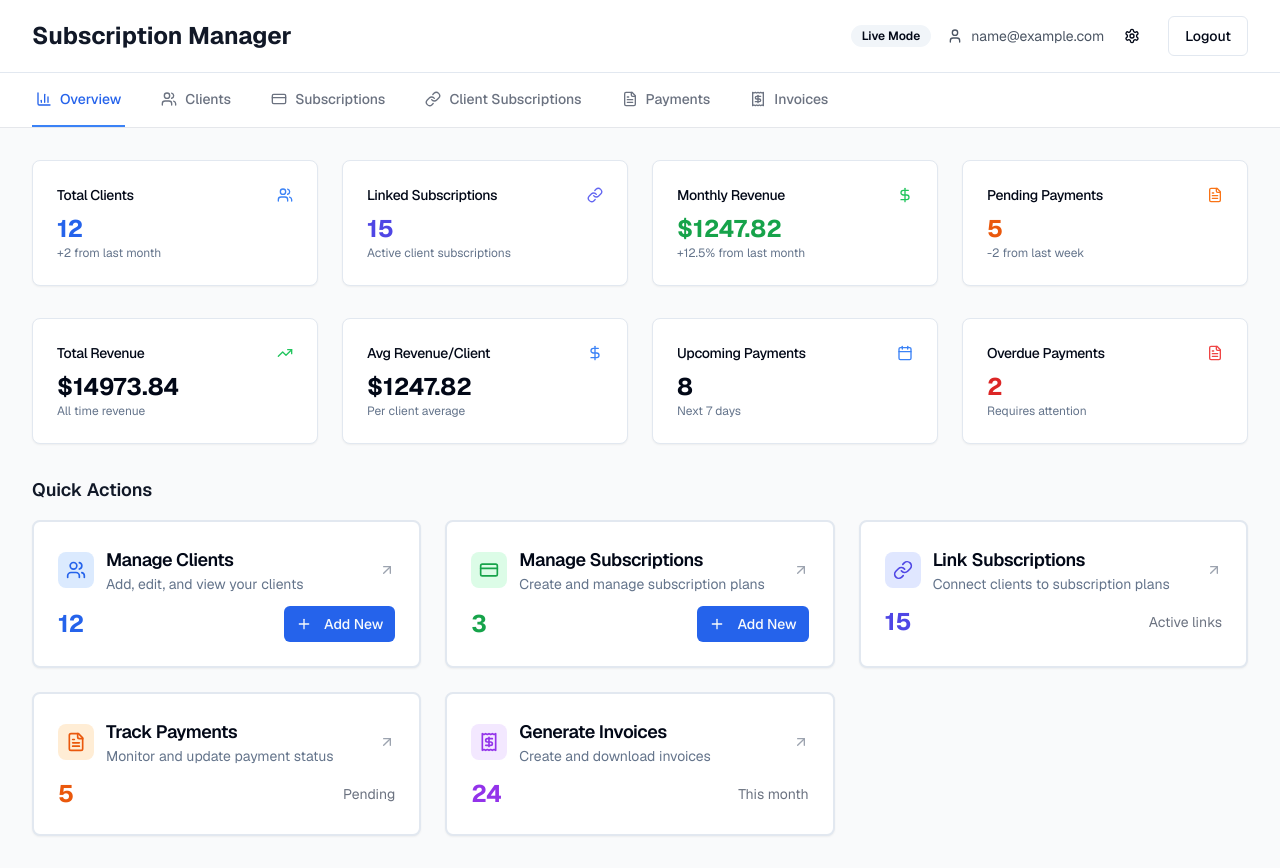
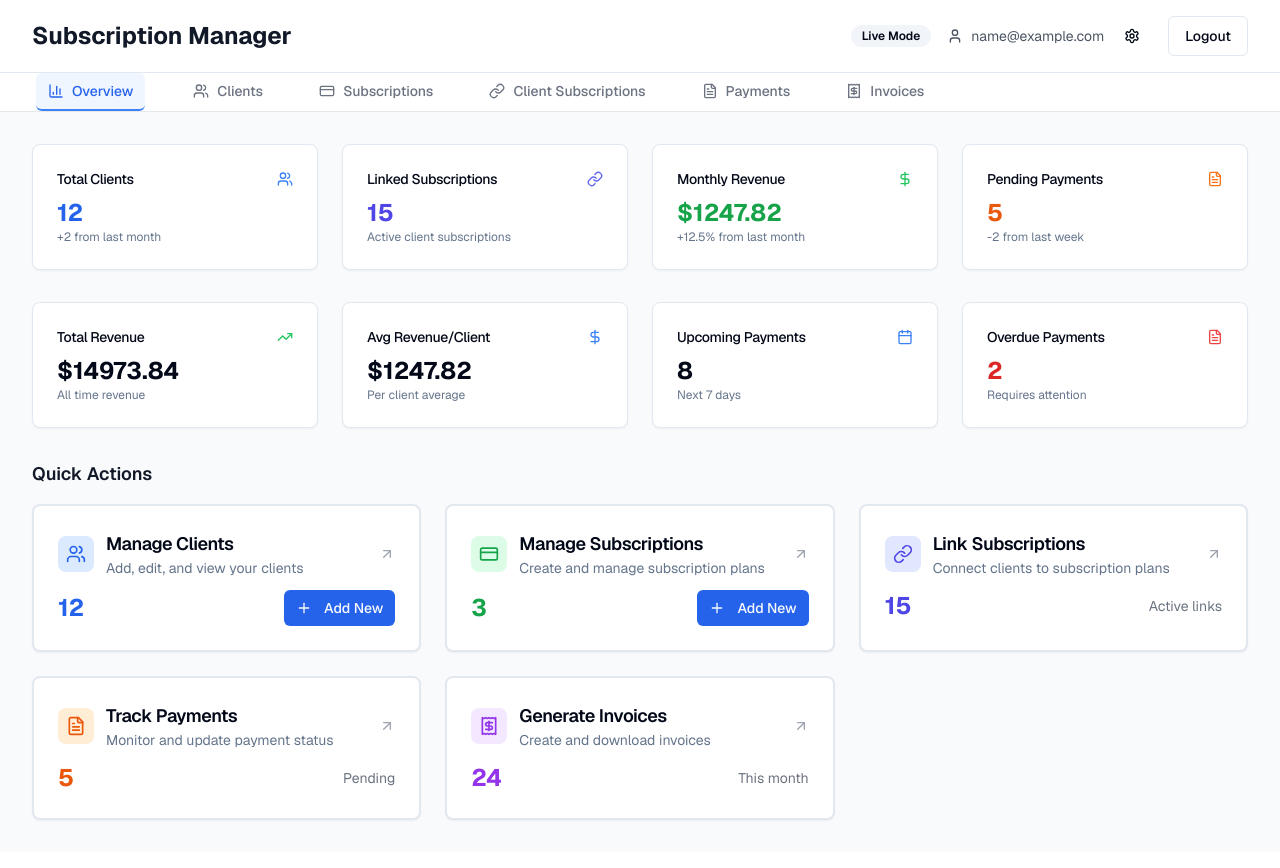
Before and after one commit to DevKabinet/subscription-manager, a Next.js app: page /dashboard in a window 1280 px wide. Built offline with nearby package versions, Linux system fonts and the light colour scheme; sample sign-in values are in the browser's storage.

Commit message:
feat: update navigation with background hover and rounded corners
Remove scale effect and add smooth background transitions.

#VERCEL_SKIP

Co-authored-by: null <153731788+DevKabinet@users.noreply.github.com>

```diff
--- a/app/globals.css
+++ b/app/globals.css
@@ -88,16 +88,16 @@
   }
 }
 
-/* Subtle hover effects */
-.hover-lift {
+/* Subtle hover effects - exclude navigation */
+.hover-lift:not(.nav-item) {
   transition: all 0.2s ease-in-out;
 }
 
-.hover-lift:hover {
+.hover-lift:not(.nav-item):hover {
   transform: translateY(-1px);
   box-shadow: 0 4px 12px rgba(0, 0, 0, 0.1);
 }
 
-.dark .hover-lift:hover {
+.dark .hover-lift:not(.nav-item):hover {
   box-shadow: 0 4px 12px rgba(0, 0, 0, 0.3);
 }
--- a/components/dashboard-nav.tsx
+++ b/components/dashboard-nav.tsx
@@ -29,10 +29,10 @@ export function DashboardNav() {
                 key={item.name}
                 href={item.href}
                 className={cn(
-                  "flex items-center gap-2 py-4 px-1 border-b-2 font-medium text-sm transition-colors hover-lift",
+                  "flex items-center gap-2 py-2 px-3 mx-1 border-b-2 font-medium text-sm transition-all duration-200 rounded-md",
                   isActive
-                    ? "border-blue-500 text-blue-600"
-                    : "border-transparent text-gray-500 hover:text-gray-700 hover:border-gray-300",
+                    ? "border-blue-500 text-blue-600 bg-blue-50"
+                    : "border-transparent text-gray-500 hover:text-gray-700 hover:bg-gray-100",
                 )}
               >
                 <Icon className="h-4 w-4" />
```
